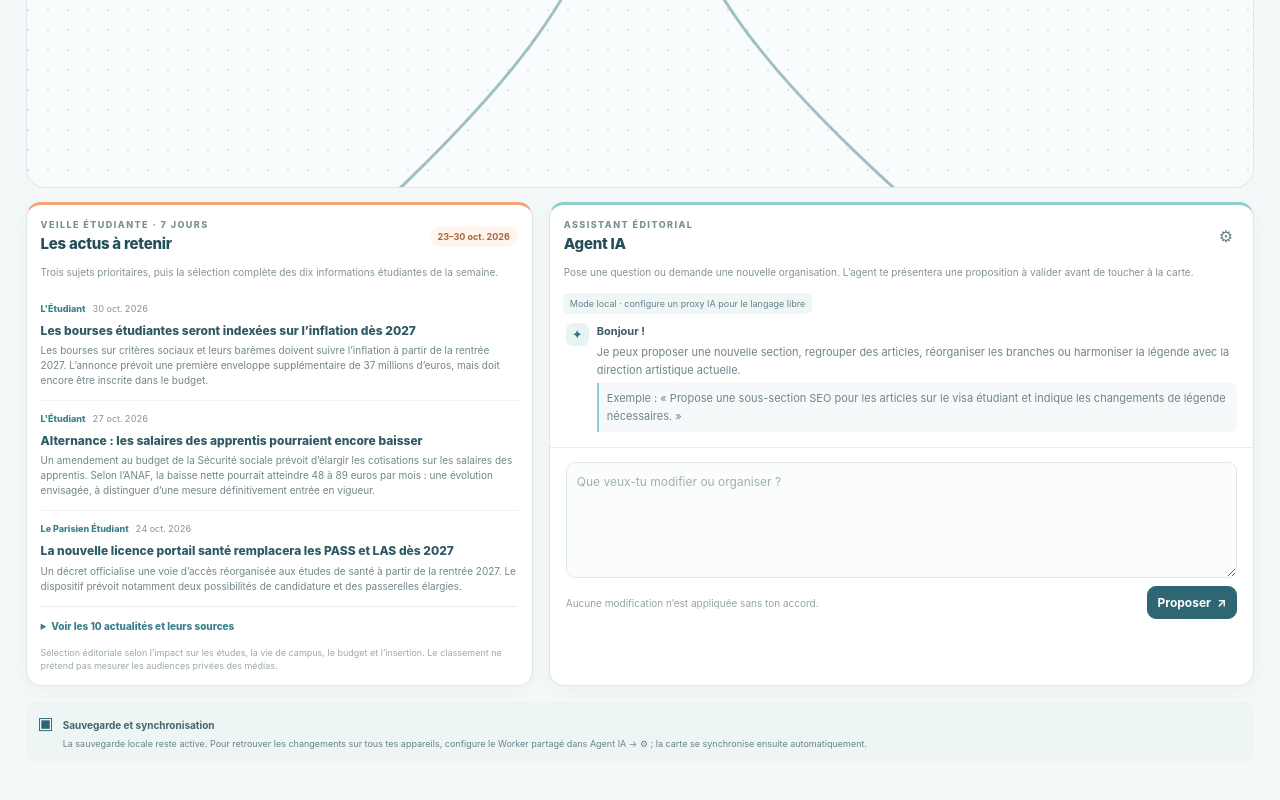
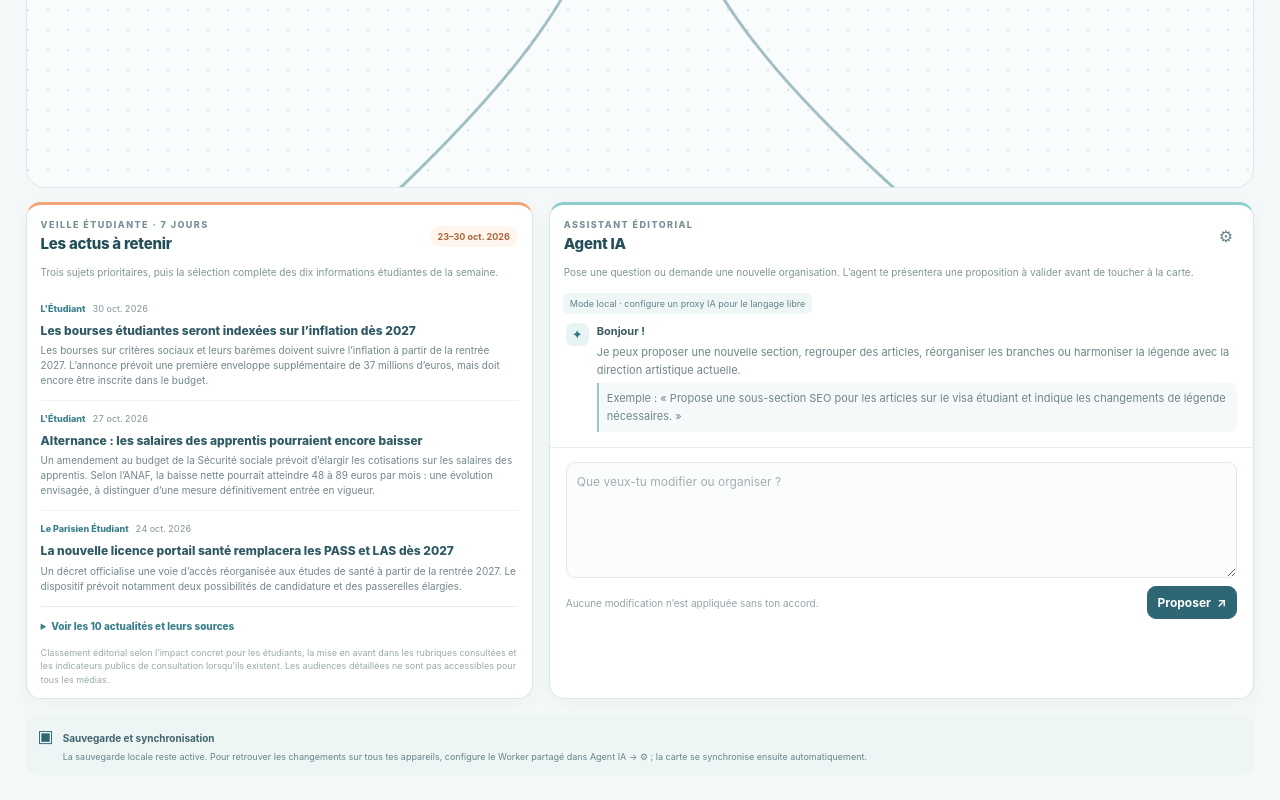
Before and after one commit to sopp24/Cocon-S-mantique-Studcorp, a plain HTML site: page index.html in a window 1280 px wide. Shown: the part 914-1714 px from the top of the page. Drawn offline with Linux system fonts and the light colour scheme.

Commit message:
Clarify weekly student news ranking method

```diff
--- a/index.html
+++ b/index.html
@@ -106,7 +106,7 @@
           <summary>Voir les 10 actualités et leurs sources</summary>
           <div id="weeklyNewsList" class="news-list"></div>
         </details>
-        <p class="news-method">Sélection éditoriale selon l’impact sur les études, la vie de campus, le budget et l’insertion. Le classement ne prétend pas mesurer les audiences privées des médias.</p>
+        <p class="news-method">Classement éditorial selon l’impact concret pour les étudiants, la mise en avant dans les rubriques consultées et les indicateurs publics de consultation lorsqu’ils existent. Les audiences détaillées ne sont pas accessibles pour tous les médias.</p>
       </section>
       <section class="panel ai-panel" id="aiPanel" aria-labelledby="aiTitle">
         <div class="panel-heading">
```
